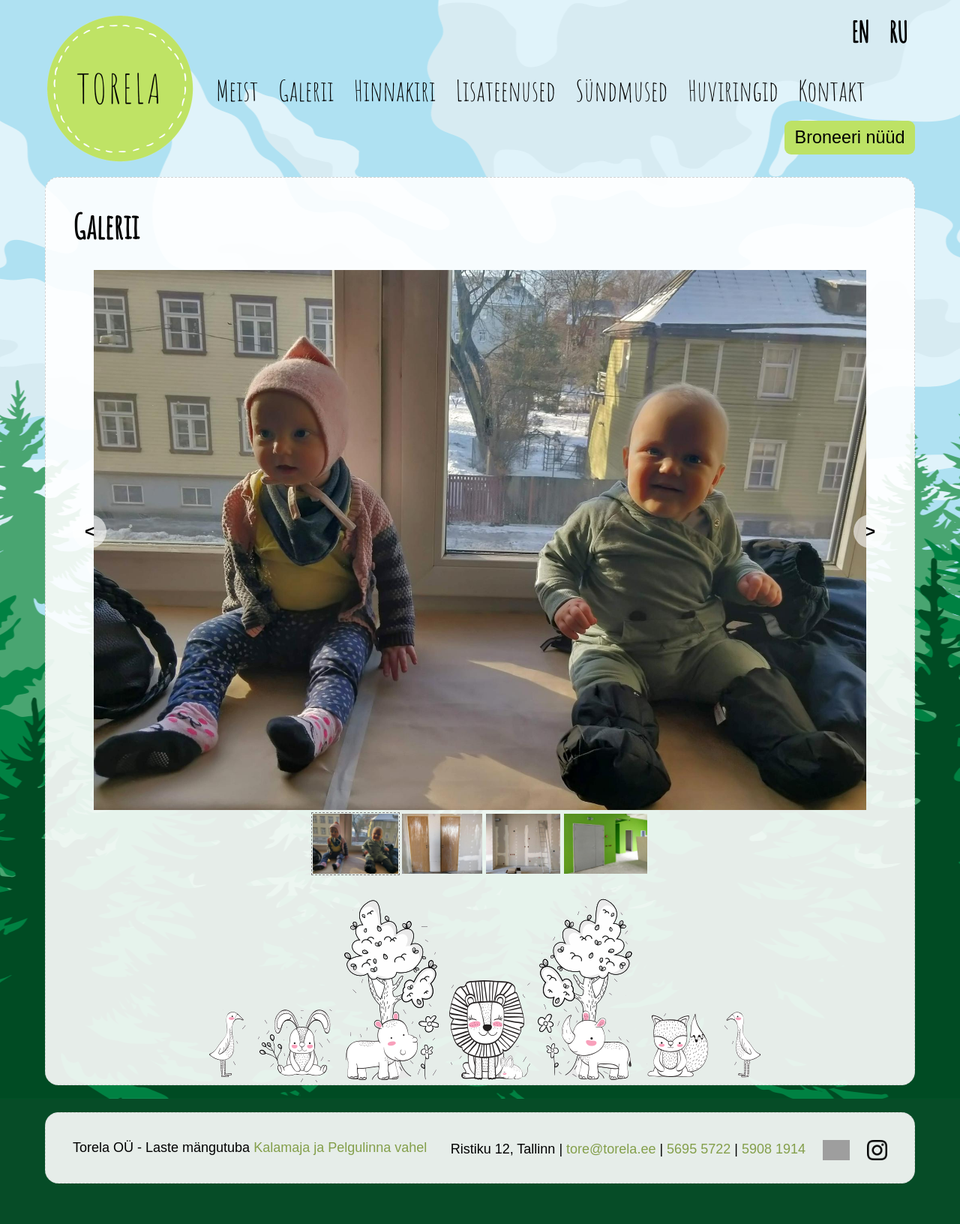
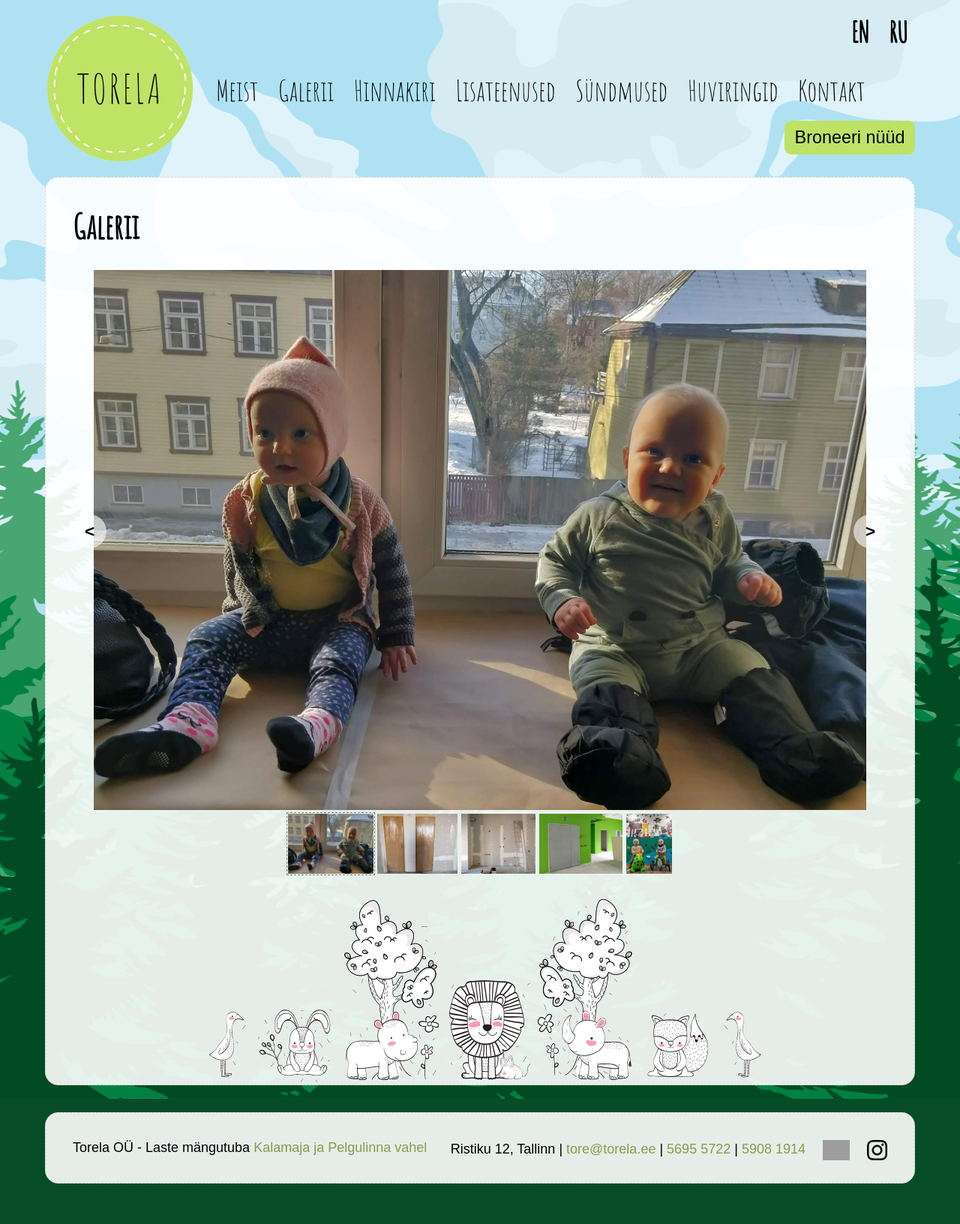
Before and after one commit to mypsik/torela, a Jekyll site: the page built from galerii/index.html, in a window 1280 px wide. Shown: the whole page at 75% size. Built offline with Jekyll 4.4.1, drawn with Linux system fonts in a browser that asks for light colours; grey boxes are pictures that could not be loaded.

Commit message:
uus pilt

```diff
--- a/_layouts/gallery.html
+++ b/_layouts/gallery.html
@@ -13,4 +13,5 @@ layout: default
   <img src="/galerii/gallery2.jpg">
   <img src="/galerii/gallery3.jpg">
   <img src="/galerii/gallery4.jpg">
+  <img src="/galerii/IMG_20190411_132035.jpg">
 </div>
```
